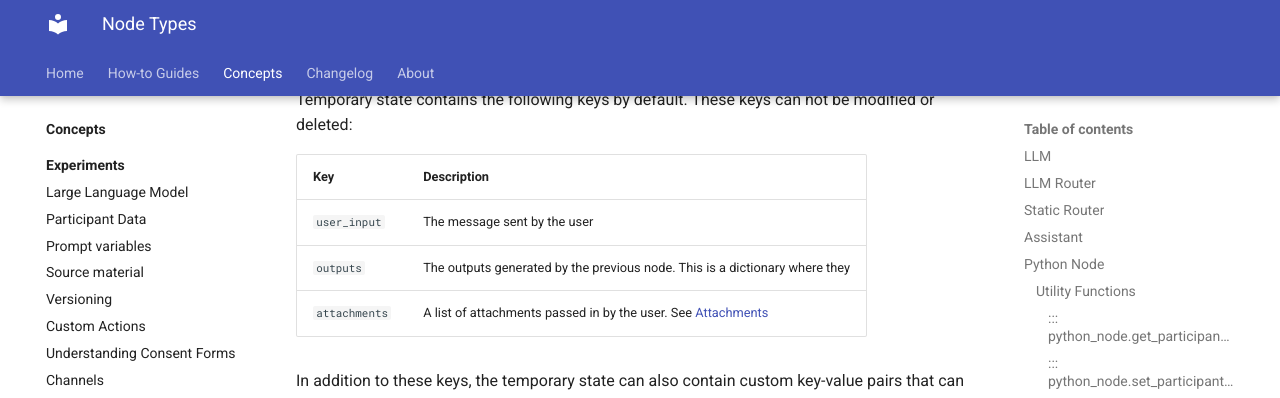
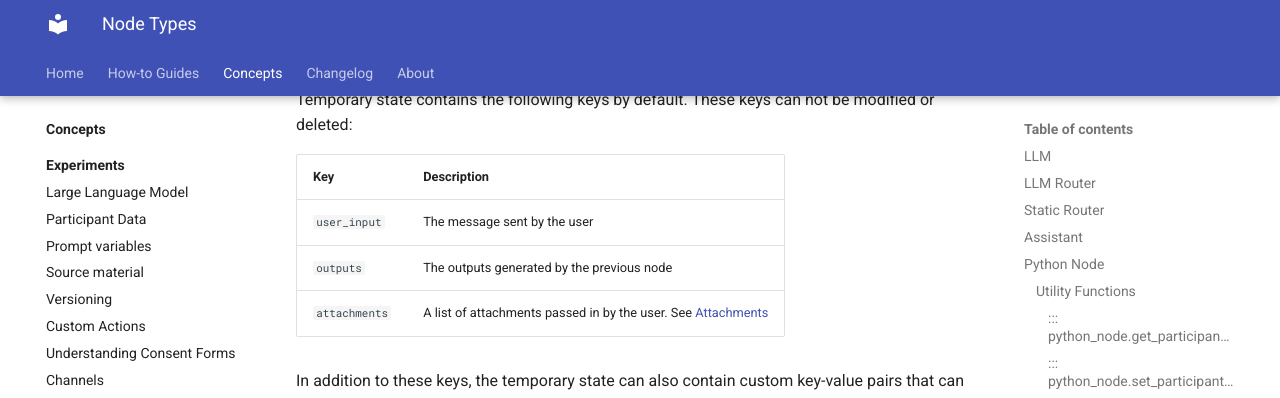
Before and after one commit to dimagi/open-chat-studio-docs, an MkDocs documentation site: the page built from docs/concepts/pipelines/nodes.md, in a window 1280 px wide and 900 px high, scrolled down 2058 px. Shown: the top 398 px of the window. Built offline with MkDocs 1.6.1 and Material for MkDocs 9.7.7, drawn with Linux system fonts in a browser that asks for light colours.

Commit message:
Update nodes.md

```diff
--- a/docs/concepts/pipelines/nodes.md
+++ b/docs/concepts/pipelines/nodes.md
@@ -57,7 +57,7 @@ Temporary state contains the following keys by default. These keys can not be mo
 | Key           | Description                                                                  |
 |---------------|------------------------------------------------------------------------------|
 | `user_input`  | The message sent by the user                                                 |
-| `outputs`     | The outputs generated by the previous node. This is a dictionary where they  |
+| `outputs`     | The outputs generated by the previous node                                   |
 | `attachments` | A list of attachments passed in by the user. See [Attachments](#attachments) |
 
 In addition to these keys, the temporary state can also contain custom key-value pairs that can be set and accessed by the Python node and by the [Static Router](#static-router) node.
```
